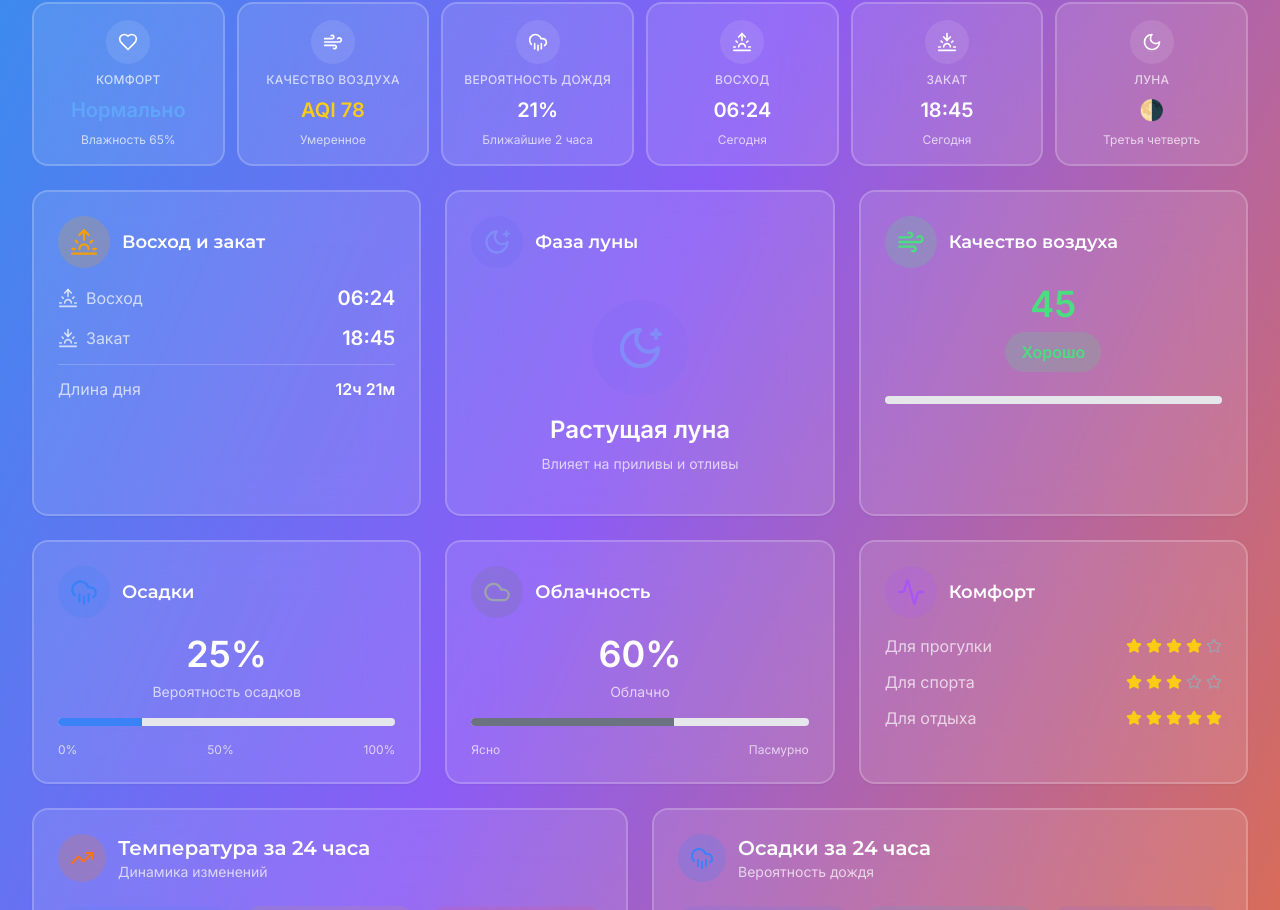
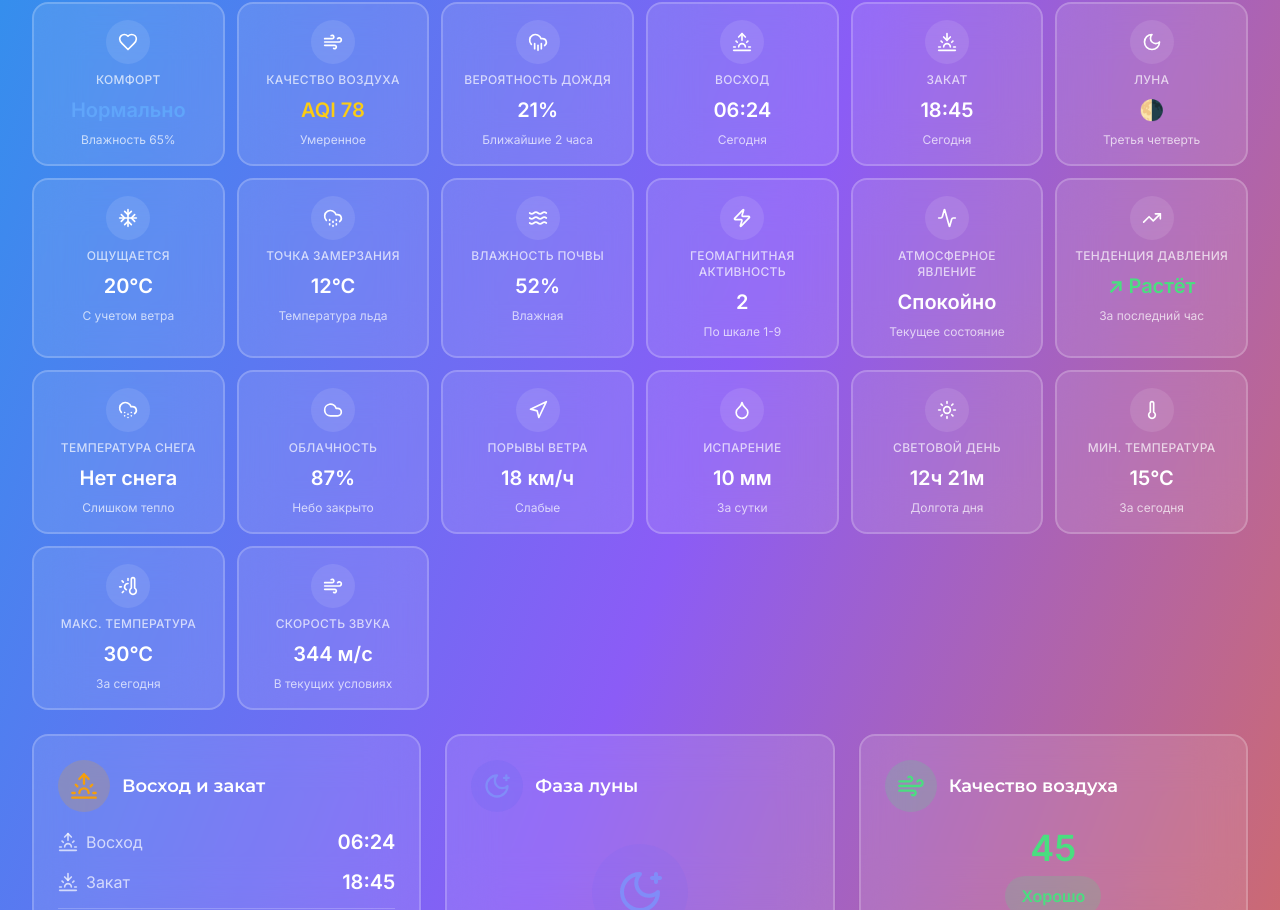
Before and after one commit to pr-poehali-dev/weather-site-project, a React (Vite) app: page / in a window 1280 px wide. Shown: the part 1032-1942 px from the top of the page. Built offline with nearby package versions, Linux system fonts and the light colour scheme; no server answers.

Commit message:
Добавить информеры для новых сущностей

```diff
--- a/src/components/WeatherInformers.tsx
+++ b/src/components/WeatherInformers.tsx
@@ -142,6 +142,91 @@ const WeatherInformers = ({
       label: 'Луна',
       value: '🌗',
       description: 'Третья четверть'
+    },
+    {
+      icon: 'Snowflake',
+      label: 'Ощущается',
+      value: `${Math.round(dewPoint + (windSpeed > 15 ? -3 : 0))}°C`,
+      description: 'С учетом ветра'
+    },
+    {
+      icon: 'CloudDrizzle',
+      label: 'Точка замерзания',
+      value: `${Math.round(dewPoint - 8)}°C`,
+      description: 'Температура льда'
+    },
+    {
+      icon: 'Waves',
+      label: 'Влажность почвы',
+      value: `${Math.floor(humidity * 0.8)}%`,
+      description: humidity > 60 ? 'Влажная' : 'Сухая'
+    },
+    {
+      icon: 'Zap',
+      label: 'Геомагнитная активность',
+      value: `${Math.floor(Math.random() * 5) + 1}`,
+      description: 'По шкале 1-9'
+    },
+    {
+      icon: 'Activity',
+      label: 'Атмосферное явление',
+      value: windSpeed > 20 ? 'Ветрено' : humidity > 80 ? 'Влажно' : 'Спокойно',
+      description: 'Текущее состояние'
+    },
+    {
+      icon: 'TrendingUp',
+      label: 'Тенденция давления',
+      value: pressure > 755 ? '↗ Растёт' : pressure < 745 ? '↘ Падает' : '→ Стабильно',
+      description: 'За последний час',
+      valueColor: pressure > 755 ? 'text-green-400' : pressure < 745 ? 'text-red-400' : 'text-blue-400'
+    },
+    {
+      icon: 'CloudSnow',
+      label: 'Температура снега',
+      value: dewPoint < 0 ? `${Math.round(dewPoint - 2)}°C` : 'Нет снега',
+      description: dewPoint < 0 ? 'Снег возможен' : 'Слишком тепло'
+    },
+    {
+      icon: 'Cloud',
+      label: 'Облачность',
+      value: `${Math.floor(Math.random() * 100)}%`,
+      description: 'Небо закрыто'
+    },
+    {
+      icon: 'Navigation',
+      label: 'Порывы ветра',
+      value: `${Math.round(windSpeed * 1.5)} км/ч`,
+      description: windSpeed > 15 ? 'Сильные' : 'Слабые'
+    },
+    {
+      icon: 'Droplet',
+      label: 'Испарение',
+      value: `${Math.round((humidity / 10) * (dewPoint > 15 ? 1.5 : 1))} мм`,
+      description: 'За сутки'
+    },
+    {
+      icon: 'Sun',
+      label: 'Световой день',
+      value: '12ч 21м',
+      description: 'Долгота дня'
+    },
+    {
+      icon: 'Thermometer',
+      label: 'Мин. температура',
+      value: `${Math.round(dewPoint - 5)}°C`,
+      description: 'За сегодня'
+    },
+    {
+      icon: 'ThermometerSun',
+      label: 'Макс. температура',
+      value: `${Math.round(dewPoint + 10)}°C`,
+      description: 'За сегодня'
+    },
+    {
+      icon: 'Wind',
+      label: 'Скорость звука',
+      value: `${Math.round(331.5 + (0.6 * dewPoint))} м/с`,
+      description: 'В текущих условиях'
     }
   ];
 
```
